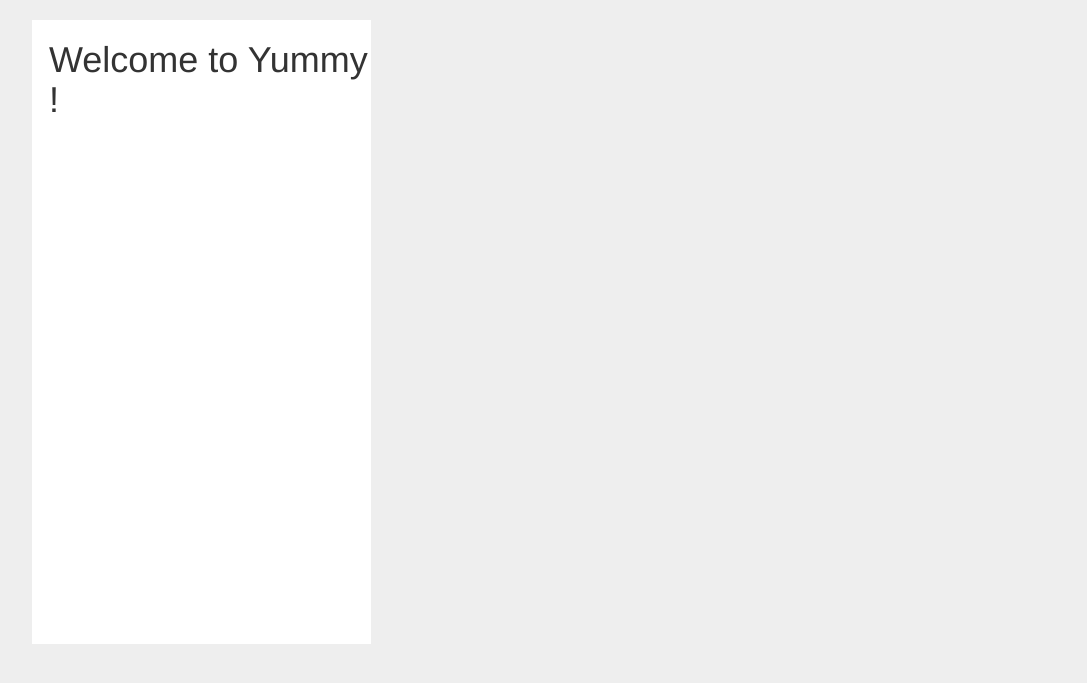
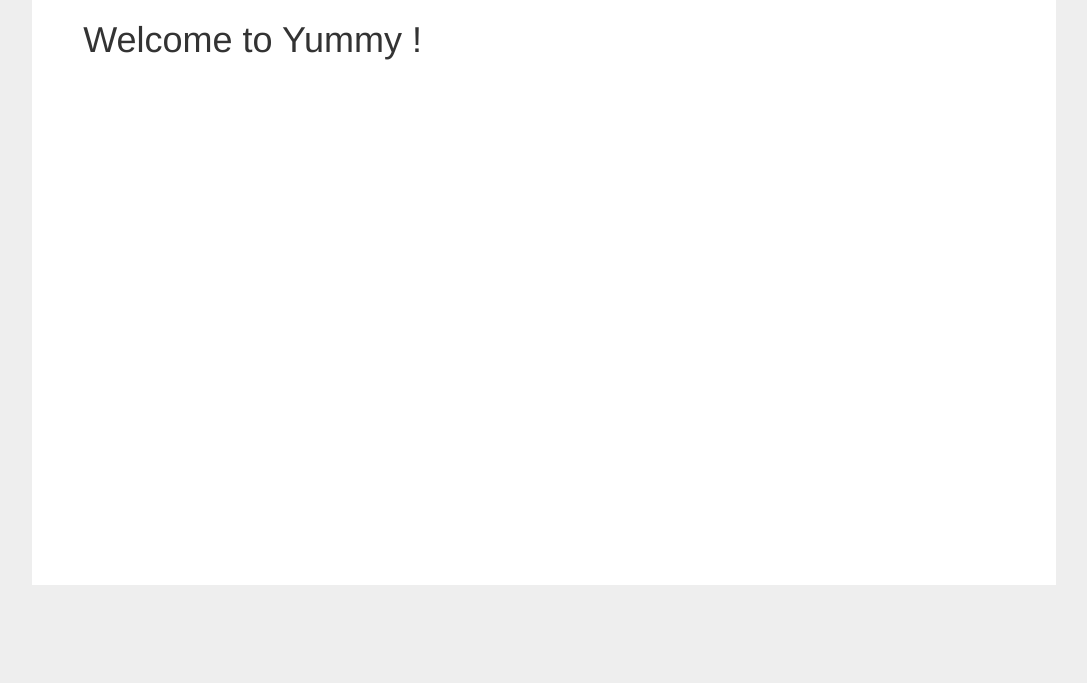
Before and after one commit to ghylxdw/yummy, a Django app: page / in a window 1280 px wide. Shown: the part 80-763 px from the top of the page, without its empty margins (96-1183 px from the left). Run offline with Django 3.2, Linux system fonts and the light colour scheme; some libraries are stand-ins or nearby versions.

Commit message:
almost done

```diff
--- a/yummy/account/templates/account/activate-page.html
+++ b/yummy/account/templates/account/activate-page.html
@@ -6,17 +6,17 @@
 {% endblock %}
 
 {% block main-content %}
-	<h1 align="center" style="color:blue; font-size: 50px">Email Confirmed</h1>
-
     {% if errors %}
 	<p class="alert alert-danger">
     	{{ errors }}
     </p>
-    {% endif %}
+    {% else %}
+    <h1 align="center" style="color:blue; font-size: 50px">Email Confirmed</h1>
 
 	<div style="font-size: 20px; width=500px" align="center" >
 	<a href="mailto:{{ email }}">{{ email }}</a> has been confirmed.
 	<p>Enjoy your tour to Yummy. Thank you.</p>
 	<a href="{% url 'login' %}">Please Log in...</a>
 	</div>
+    {% endif %}
 {% endblock %}
--- a/yummy/yummy/static/css/base.css
+++ b/yummy/yummy/static/css/base.css
@@ -46,7 +46,7 @@
 }
 
 #wrap-all {
-	position: fixed;
+	position: relative;
 	margin-top: 80px;
 	padding-left: 10%;
 	padding-right: 10%;
```
Also changed, not shown: yummy/yummy/media/recipe-photos/e1cwR_4.png (added), yummy/yummy/media/recipe-photos/e1cwR_5.png (added).
